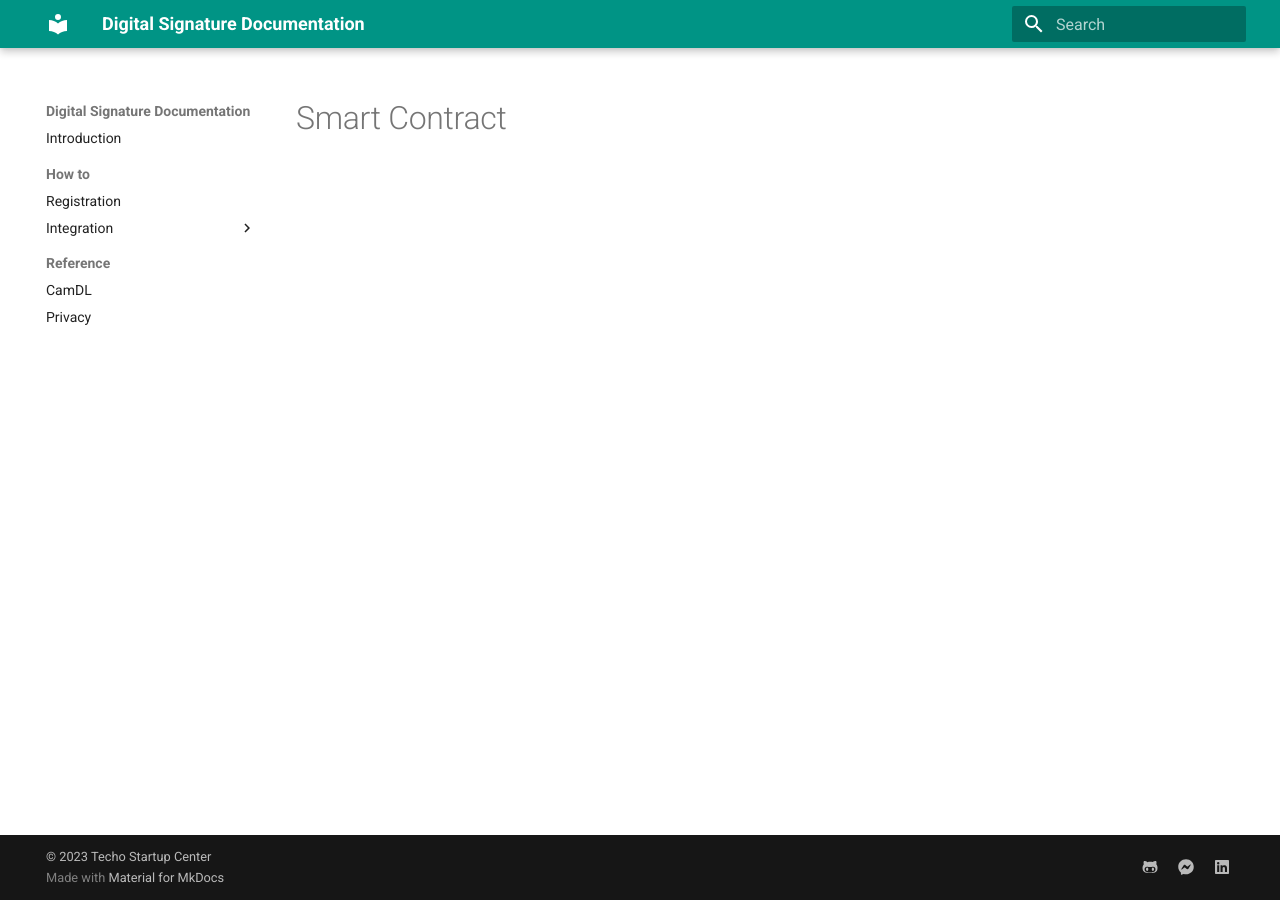
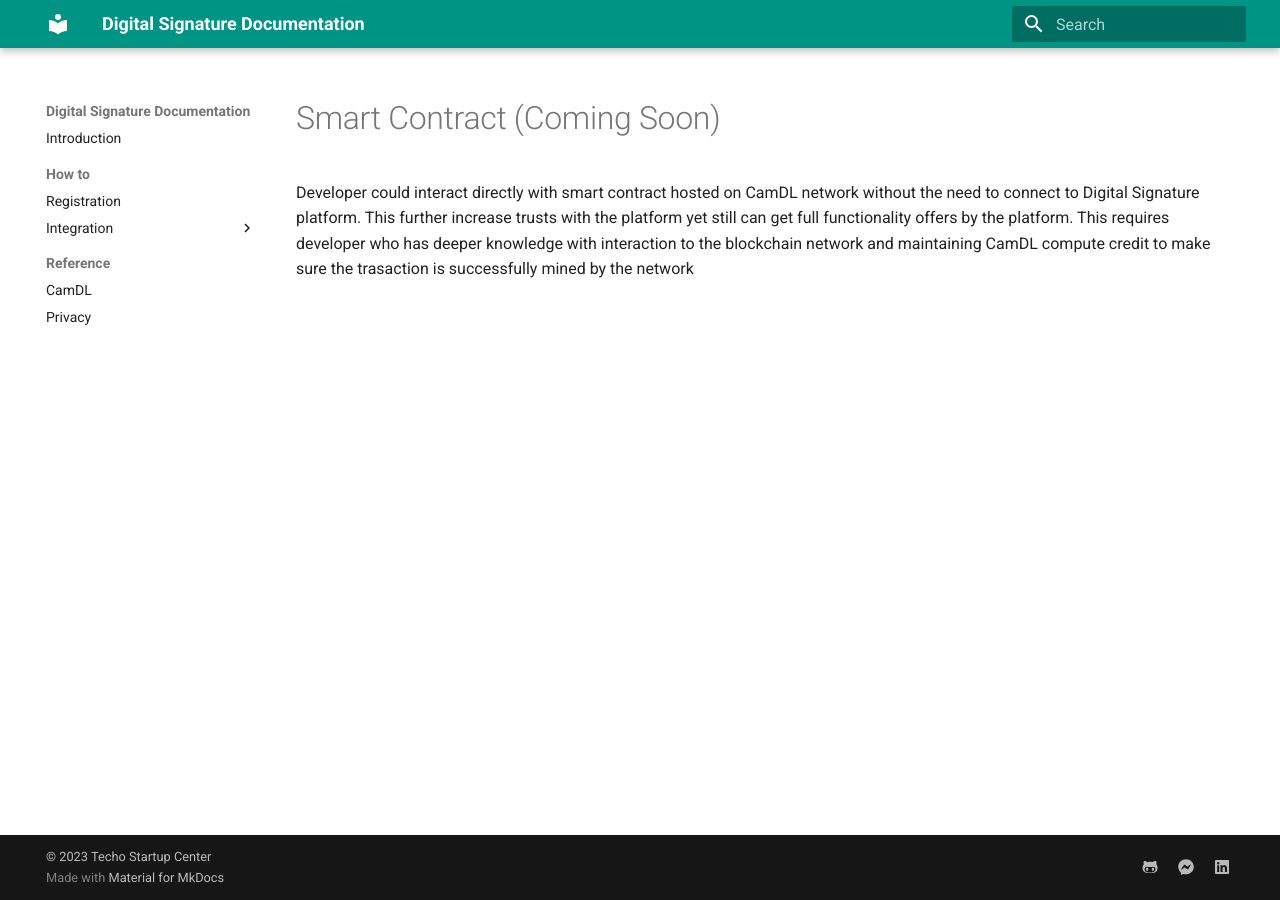
Before and after one commit to Techo-Startup-Center/CamDX-Digital-Signature-Integration, an MkDocs documentation site: the page built from documentation/docs/contract.md, in a window 1280 px wide. Built offline with MkDocs 1.6.1 and Material for MkDocs 9.7.7, drawn with Linux system fonts in a browser that asks for light colours.

Commit message:
add smart contract section

```diff
--- a/documentation/docs/contract.md
+++ b/documentation/docs/contract.md
@@ -1 +1,2 @@
-# Smart Contract
+# Smart Contract (Coming Soon)
+Developer could interact directly with smart contract hosted on CamDL network without the need to connect to Digital Signature platform. This further increase trusts with the platform yet still can get full functionality offers by the platform. This requires developer who has deeper knowledge with interaction to the blockchain network and maintaining CamDL compute credit to make sure the trasaction is successfully mined by the network
```
Also changed, not shown: documentation/docs/integration/index.md (+2 -0 lines).
